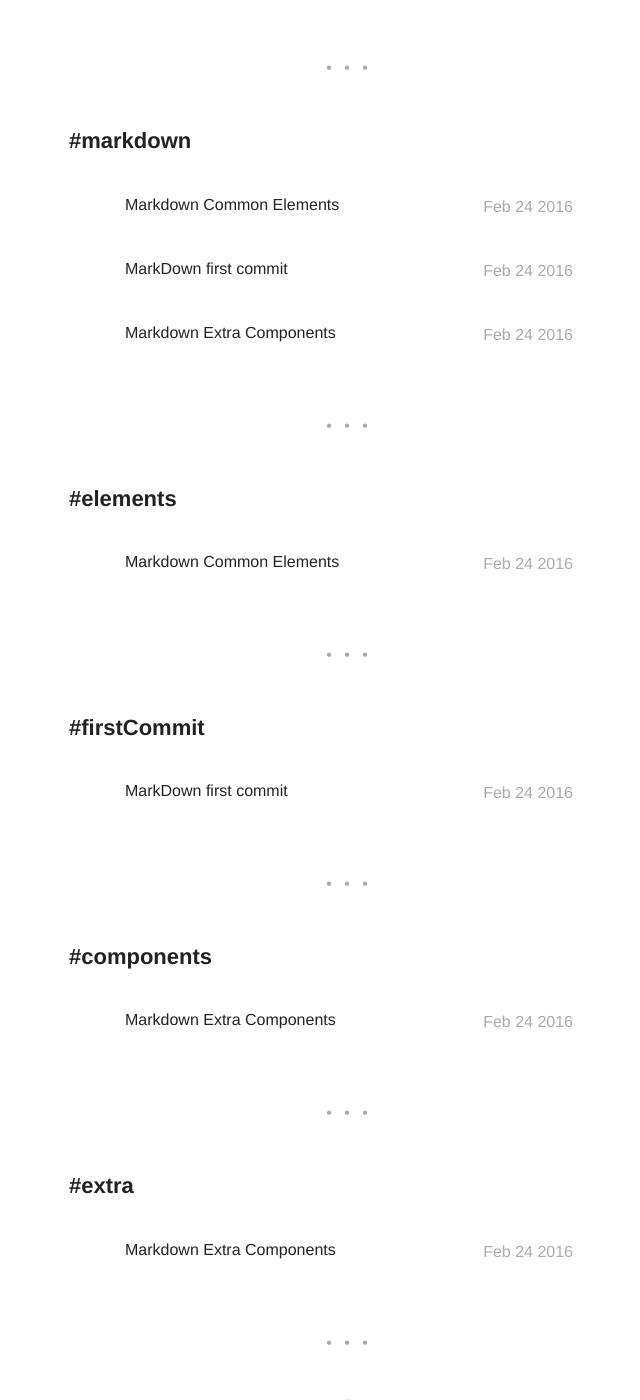
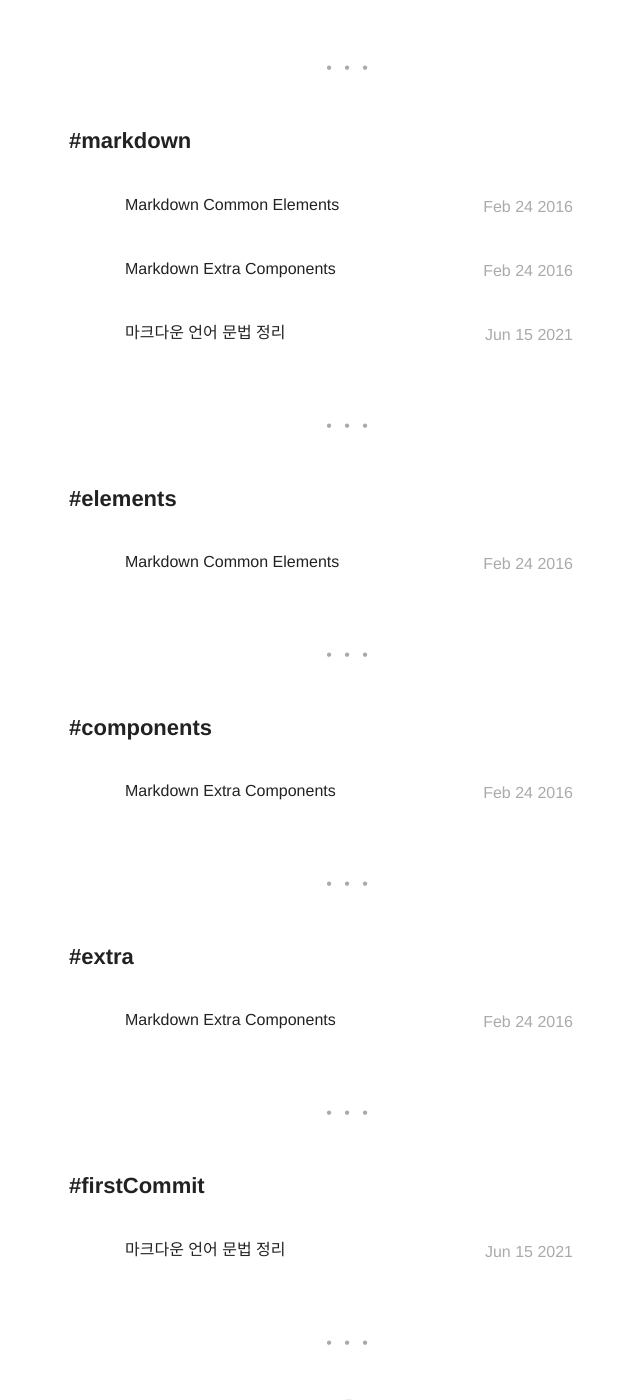
Before and after one commit to Song014/Song014.github.io, a Jekyll site: the page built from tags.html, in a window 1280 px wide and 1400 px high, scrolled down 813 px. Shown: the whole window, without its empty margins (291-931 px from the left). Built offline with Jekyll 4.4.1, drawn with Linux system fonts in a browser that asks for light colours; emoji names are drawn with the system emoji font; part of the change alters nothing that is shown; some of the changed text lies outside the part shown.

Commit message:
Update 2020-09-07-test.md

````diff
--- a/_posts/2020-09-07-test.md
+++ b/_posts/2020-09-07-test.md
@@ -1,7 +1,7 @@
 ---
-title: "MarkDown first commit"
+title: "마크다운 언어 문법 정리"
 layout: post
-date: 2016-02-24 22:44
+date: 2021-06-15 16:40
 image: /assets/images/markdown.jpg
 headerImage: false
 tag:
@@ -12,3 +12,122 @@ category: blog
 author: giseok
 description: Markdown first using in the blog
 ---
+
+# md언어 사용법(문법)
+---
+
+>   ## header H1~H6
+
+    문자 아래
+    ===
+    OR
+    문자 아래
+    ---
+
+    # 가나
+    ## 가나
+    ### 가나
+    #### 가나
+    ##### 가나
+    ###### 가나
+
+
+ex) 나는 md언어를 사용중이다
+===
+
+ex) 나는 md 언어를 사용중이다
+---
+
+<br>
+
+# 가나
+## 가나
+### 가나
+#### 가나
+##### 가나
+###### 가나
+
+<br>
+
+---
+
+>   ## 블럭 인용 문자
+
+
+    > 첫번째 블럭
+    >   > 두번째 블럭
+    >   >   > 세번째 블럭
+
+
+
+## ex)
+> 첫번째 블럭
+    >   > 두번째 블럭
+    >   >   > 세번째 블럭
+
+
+> 이 안에 다른 요소 추가 가능
+> * list
+>       ```
+>       code
+>       ```
+---
+
+## 목록
+> 순서 있는 목록
+```
+1. 첫번째
+2. 두번째
+3. 세번째
+```
+1. 첫번째
+2. 두번째
+3. 세번째
+
+* 어떤 순서로 하든 내림차순으로 적용 된다.
+
+```
+1. 첫번째
+3. 두번째
+2. 세번째
+```
+1. 첫번째
+3. 두번째
+2. 세번째
+
+> 순서 없는 목록
+```
+* 목록1
+    * 목록2
+        * 목록3
+- 목록1
+    - 목록2
+        - 목록3
++ 목록1
+    + 목록2
+        + 목록
+* 목록1
+    - 목록2
+        + 목록3
+- 목록1
+    * 목록2
+        +목록3
+섞어서 사용 가능
+
+```
+* 목록1
+    * 목록2
+        * 목록3
+- 목록1
+    - 목록2
+        - 목록3
++ 목록1
+    + 목록2
+        + 목록
+* 목록1
+    - 목록2
+        + 목록3
+- 목록1
+    * 목록2
+        + 목록3
+---
````
